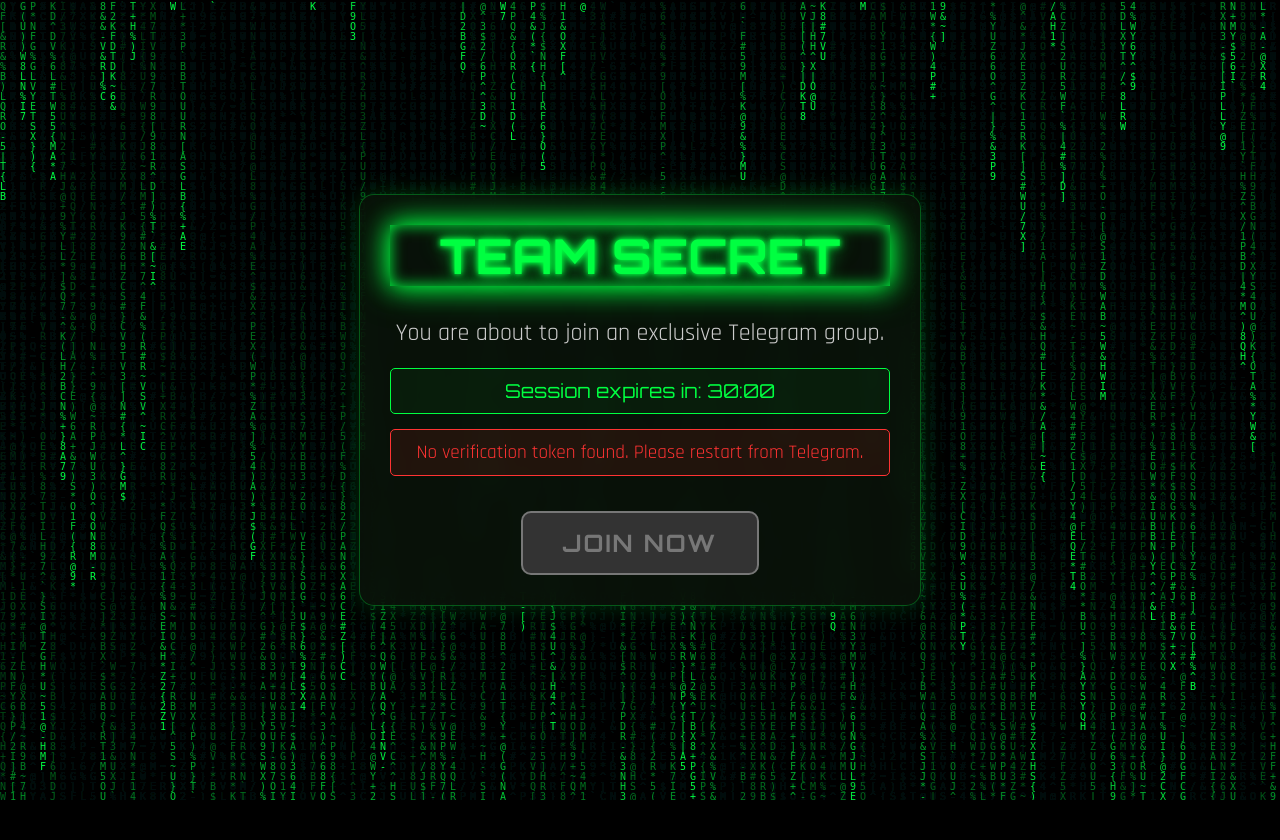
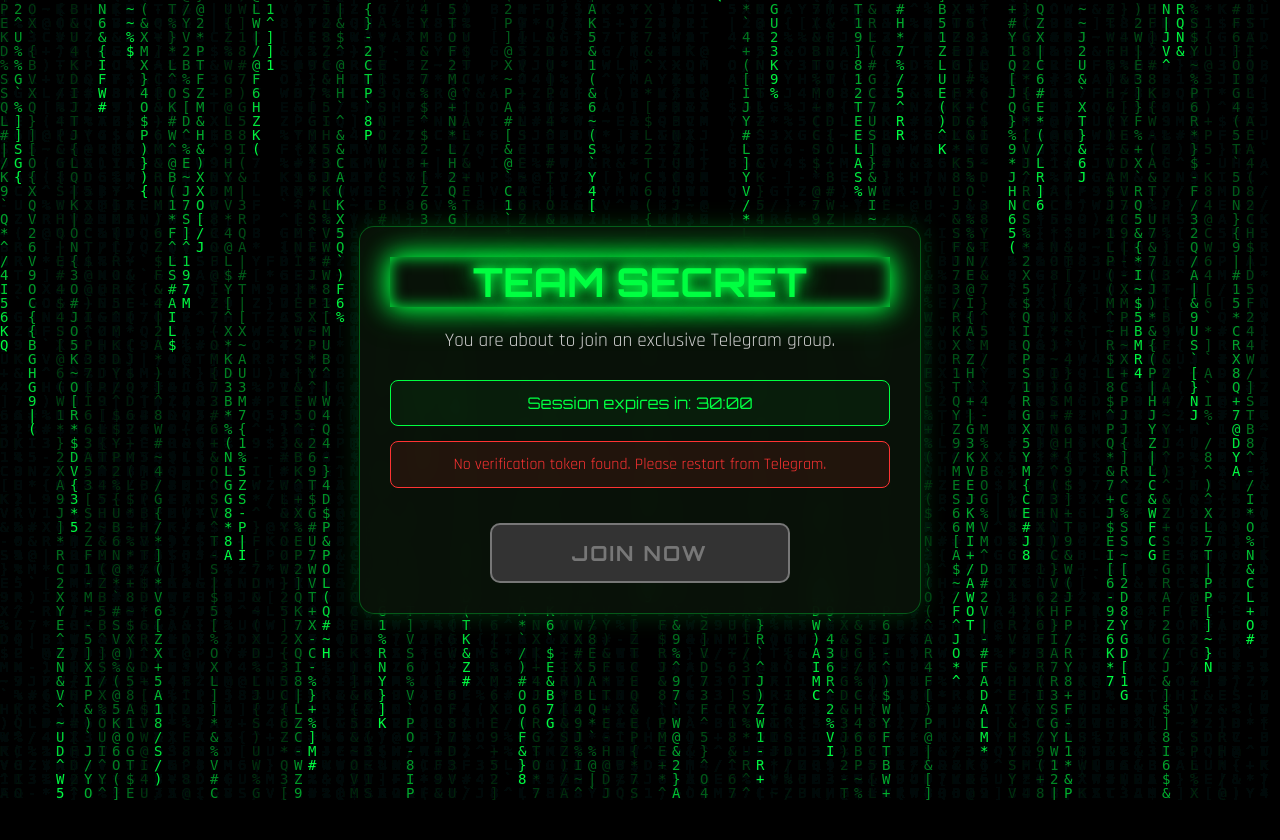
Before and after one commit to rahulkuma9503-coder/Testing-protect-, a FastAPI app: template template/join.html in a window 1280 px wide. Before the commit the page ends 800 px from the top, so only its background shows below. Run offline with FastAPI, Linux system fonts and the light colour scheme; the template is opened without the code that fills it, so the values that code supplies are empty; parts of the project's set-up code (start-up, migrations or seed data) failed here and were passed over; some libraries are stand-ins or nearby versions.

Commit message:
Add files via upload

```diff
--- a/templates/join.html
+++ b/templates/join.html
@@ -26,15 +26,16 @@
             display: flex;
             justify-content: center;
             align-items: center;
-            height: 100vh;
+            min-height: 100vh;
             margin: 0;
-            overflow: hidden;
+            overflow: auto;
             position: relative;
+            padding: 20px;
         }
 
         /* The animated canvas background */
         #matrix-bg {
-            position: absolute;
+            position: fixed;
             top: 0;
             left: 0;
             width: 100%;
@@ -46,17 +47,18 @@
             text-align: center;
             padding: 30px;
             border-radius: 15px;
-            background: rgba(10, 20, 10, 0.8);
+            background: rgba(10, 20, 10, 0.85);
             backdrop-filter: blur(10px);
             border: 1px solid rgba(0, 255, 65, 0.3);
             box-shadow: 0 0 25px rgba(0, 255, 65, 0.2);
+            width: 90%;
             max-width: 500px;
-            width: 90%;
+            margin: 20px auto;
         }
 
         h1 {
             font-family: 'Orbitron', sans-serif;
-            font-size: 3em;
+            font-size: 2.5em;
             font-weight: 700;
             color: var(--neon-green);
             text-shadow:
@@ -65,13 +67,15 @@
                 0 0 20px var(--neon-green-glow);
             animation: pulse 2s infinite alternate;
             margin-top: 0;
+            margin-bottom: 20px;
         }
 
         p {
-            font-size: 1.5em;
+            font-size: 1.2em;
             font-weight: 400;
             color: #cccccc;
-            margin-bottom: 20px;
+            margin-bottom: 25px;
+            line-height: 1.5;
         }
 
         .join-button {
@@ -81,7 +85,7 @@
             border: 2px solid var(--neon-green);
             border-radius: 10px;
             padding: 15px 40px;
-            font-size: 1.5em;
+            font-size: 1.3em;
             font-weight: 600;
             cursor: pointer;
             letter-spacing: 2px;
@@ -92,6 +96,8 @@
                 0 0 15px var(--neon-green);
             animation: pulse 2s infinite alternate;
             margin-top: 20px;
+            width: 100%;
+            max-width: 300px;
         }
 
         .join-button:hover {
@@ -116,40 +122,64 @@
 
         .status-message {
             font-family: 'Rajdhani', sans-serif;
-            font-size: 1.2em;
+            font-size: 1em;
             margin: 15px 0;
-            padding: 10px;
-            border-radius: 5px;
+            padding: 12px;
+            border-radius: 8px;
             display: none;
+            border: 1px solid transparent;
         }
 
         .status-success {
             color: var(--neon-green);
             background-color: rgba(0, 255, 65, 0.1);
-            border: 1px solid var(--neon-green);
+            border-color: var(--neon-green);
         }
 
         .status-error {
             color: #ff3333;
             background-color: rgba(255, 51, 51, 0.1);
-            border: 1px solid #ff3333;
+            border-color: #ff3333;
         }
 
         .timer {
             font-family: 'Orbitron', sans-serif;
             color: var(--neon-green);
-            font-size: 1.2em;
+            font-size: 1em;
             margin: 15px 0;
-            padding: 10px;
+            padding: 12px;
             border: 1px solid var(--neon-green);
-            border-radius: 5px;
+            border-radius: 8px;
             background-color: rgba(0, 255, 65, 0.05);
         }
 
         /* Keyframe Animations */
         @keyframes pulse {
-            0% { box-shadow: inset 0 0 10px var(--neon-green-glow), 0 0 15px var(--neon-green); }
-            100% { box-shadow: inset 0 0 15px var(--neon-green), 0 0 25px var(--neon-green), 0 0 40px var(--neon-green-glow); }
+            0% {
+                text-shadow: 0 0 5px var(--neon-green), 0 0 10px var(--neon-green), 0 0 20px var(--neon-green-glow);
+                box-shadow: inset 0 0 10px var(--neon-green-glow), 0 0 15px var(--neon-green);
+            }
+            100% {
+                text-shadow: 0 0 10px var(--neon-green), 0 0 20px var(--neon-green), 0 0 30px var(--neon-green-glow);
+                box-shadow: inset 0 0 15px var(--neon-green), 0 0 25px var(--neon-green), 0 0 40px var(--neon-green-glow);
+            }
+        }
+
+        .loading {
+            display: inline-block;
+            width: 20px;
+            height: 20px;
+            border: 3px solid var(--neon-green);
+            border-radius: 50%;
+            border-top-color: transparent;
+            animation: spin 1s linear infinite;
+            margin-right: 10px;
+            vertical-align: middle;
+        }
+
+        @keyframes spin {
+            0% { transform: rotate(0deg); }
+            100% { transform: rotate(360deg); }
         }
 
         @media (max-width: 600px) {
@@ -158,12 +188,16 @@
             }
 
             p {
-                font-size: 1.2em;
+                font-size: 1em;
             }
 
             .join-button {
-                font-size: 1.2em;
-                padding: 12px 30px;
+                font-size: 1.1em;
+                padding: 12px 25px;
+            }
+
+            .container {
+                padding: 20px;
             }
         }
 
@@ -183,36 +217,42 @@
 
         <div class="status-message" id="statusMessage"></div>
 
-        <button id="joinBtn" class="join-button">Join Now</button>
+        <button id="joinBtn" class="join-button">
+            <span id="btnText">Join Now</span>
+            <span id="btnLoader" style="display:none;" class="loading"></span>
+        </button>
     </div>
 
-    <!-- Include the Telegram Web App script -->
-    <script src="https://telegram.org/js/telegram-web-app.js"></script>
     <script>
-        // --- Hacker Man Background Effect Script ---
+        // --- Hacker Matrix Background Effect Script ---
         const canvas = document.getElementById('matrix-bg');
         const ctx = canvas.getContext('2d');
 
-        canvas.width = window.innerWidth;
-        canvas.height = window.innerHeight;
+        function resizeCanvas() {
+            canvas.width = window.innerWidth;
+            canvas.height = window.innerHeight;
+        }
+
+        resizeCanvas();
+        window.addEventListener('resize', resizeCanvas);
 
         // Matrix characters
         const matrix = "ABCDEFGHIJKLMNOPQRSTUVWXYZ123456789@#$%^&*()*&^%+-/~{[|`]}";
         const matrixArray = matrix.split("");
 
-        const fontSize = 10;
-        const columns = canvas.width / fontSize;
+        const fontSize = 14;
+        let columns = Math.floor(canvas.width / fontSize);
 
         // An array of drops - one for each column
         const drops = [];
         for(let x = 0; x < columns; x++) {
-            drops[x] = 1;
+            drops[x] = Math.floor(Math.random() * canvas.height / fontSize);
         }
 
         // The drawing function
-        function draw() {
-            // Black BG for the canvas with a slight transparency for trail effect
-            ctx.fillStyle = 'rgba(0, 0, 0, 0.04)';
+        function drawMatrix() {
+            // Semi-transparent black for fade effect
+            ctx.fillStyle = 'rgba(0, 0, 0, 0.05)';
             ctx.fillRect(0, 0, canvas.width, canvas.height);
 
             ctx.fillStyle = '#00ff41';
@@ -223,25 +263,27 @@
                 // A random character from the matrix array
                 const text = matrixArray[Math.floor(Math.random() * matrixArray.length)];
 
-                // x = i * fontSize, y = value of drops[i] * fontSize
+                // Draw the character
                 ctx.fillText(text, i * fontSize, drops[i] * fontSize);
 
-                // Reset the drop to the top randomly after it has crossed the screen
+                // Move the drop down
+                drops[i]++;
+
+                // Randomly reset drop to top
                 if(drops[i] * fontSize > canvas.height && Math.random() > 0.975) {
                     drops[i] = 0;
                 }
-
-                // Incrementing Y coordinate
-                drops[i]++;
             }
         }
 
-        // Call the draw function every 35ms
-        setInterval(draw, 35);
+        // Start the matrix animation
+        const matrixInterval = setInterval(drawMatrix, 35);
 
-        // --- Telegram Web App Logic ---
+        // --- Main Application Logic ---
         document.addEventListener('DOMContentLoaded', async () => {
             const joinBtn = document.getElementById('joinBtn');
+            const btnText = document.getElementById('btnText');
+            const btnLoader = document.getElementById('btnLoader');
             const statusMessage = document.getElementById('statusMessage');
             const countdownElement = document.getElementById('countdown');
 
@@ -258,26 +300,27 @@
             let sessionExpiry = null;
             let countdownInterval = null;
 
-            // Initialize Telegram Web App
-            const tg = window.Telegram.WebApp;
-            tg.ready();
-            tg.expand();
-            tg.enableClosingConfirmation();
+            // Initialize the session
+            try {
+                showStatus('Initializing verification...', 'info');
 
-            // First, verify the session
-            try {
-                showStatus('Verifying session...', 'info');
-
+                // Verify the session first
                 const verifyResponse = await fetch(`/api/verify/${token}`);
 
                 if (!verifyResponse.ok) {
-                    const error = await verifyResponse.json();
-                    showError(error.detail || 'Session verification failed');
+                    const error = await verifyResponse.json().catch(() => ({ detail: 'Verification failed' }));
+
+                    if (verifyResponse.status === 404) {
+                        showError('Session not found or has expired.');
+                    } else if (verifyResponse.status === 410) {
+                        showError('Session expired. Please restart verification.');
+                    } else if (verifyResponse.status === 429) {
+                        showError('Too many attempts. Please try again later.');
+                    } else {
+                        showError(error.detail || 'Verification failed');
+                    }
+
                     joinBtn.disabled = true;
-
-                    if (verifyResponse.status === 404 || verifyResponse.status === 410) {
-                        setTimeout(() => tg.close(), 3000);
-                    }
                     return;
                 }
 
@@ -287,23 +330,23 @@
                 // Start countdown timer
                 startCountdown(sessionExpiry);
 
-                showStatus('Session verified! Click "Join Now" to proceed.', 'success');
+                showStatus('Ready for verification!', 'success');
 
             } catch (error) {
-                console.error('Session verification error:', error);
-                showError('Failed to verify session. Please try again.');
+                console.error('Initialization error:', error);
+                showError('Failed to initialize. Please check your connection.');
                 joinBtn.disabled = true;
                 return;
             }
 
             // Handle join button click
             joinBtn.addEventListener('click', async () => {
-                joinBtn.textContent = 'Processing...';
+                btnText.textContent = 'Processing...';
+                btnLoader.style.display = 'inline-block';
                 joinBtn.disabled = true;
-                showStatus('Processing your request...', 'info');
 
                 try {
-                    // Call the correct API endpoint - POST to complete verification
+                    // Complete verification
                     const response = await fetch(`/api/verify/${token}/complete`, {
                         method: 'POST',
                         headers: {
@@ -311,27 +354,48 @@
                         }
                     });
 
+                    if (!response.ok) {
+                        const error = await response.json().catch(() => ({ detail: 'Verification failed' }));
+                        showError(error.detail || 'Failed to complete verification');
+
+                        // Reset button
+                        btnText.textContent = 'Join Now';
+                        btnLoader.style.display = 'none';
+                        joinBtn.disabled = false;
+                        return;
+                    }
+
                     const data = await response.json();
 
-                    if (response.ok && data.group_link) {
-                        showStatus('Success! Redirecting to group...', 'success');
+                    if (data.success && data.group_link) {
+                        showStatus('Success! Opening Telegram...', 'success');
 
-                        // Open the Telegram group link
-                        tg.openLink(data.group_link);
+                        // Use Telegram WebApp if available, otherwise regular window.open
+                        if (window.Telegram && window.Telegram.WebApp) {
+                            window.Telegram.WebApp.openLink(data.group_link);
+                        } else {
+                            window.open(data.group_link, '_blank');
+                        }
 
-                        // Close WebApp after a short delay
+                        // Close after delay
                         setTimeout(() => {
-                            tg.close();
+                            if (window.Telegram && window.Telegram.WebApp) {
+                                window.Telegram.WebApp.close();
+                            }
                         }, 2000);
+
                     } else {
-                        showError(data.detail || 'Failed to get group link. Please try again.');
-                        joinBtn.textContent = 'Join Now';
+                        showError('Failed to get group link');
+                        btnText.textContent = 'Join Now';
+                        btnLoader.style.display = 'none';
                         joinBtn.disabled = false;
                     }
+
                 } catch (error) {
-                    console.error('Fetch error:', error);
-                    showError('Network error. Please check your connection and try again.');
-                    joinBtn.textContent = 'Join Now';
+                    console.error('Join error:', error);
+                    showError('Network error. Please try again.');
+                    btnText.textContent = 'Join Now';
+                    btnLoader.style.display = 'none';
                     joinBtn.disabled = false;
                 }
             });
@@ -382,12 +446,6 @@
             function hideStatus() {
                 statusMessage.style.display = 'none';
             }
-
-            // Handle window resize for canvas
-            window.addEventListener('resize', () => {
-                canvas.width = window.innerWidth;
-                canvas.height = window.innerHeight;
-            });
         });
     </script>
 </body>
```
